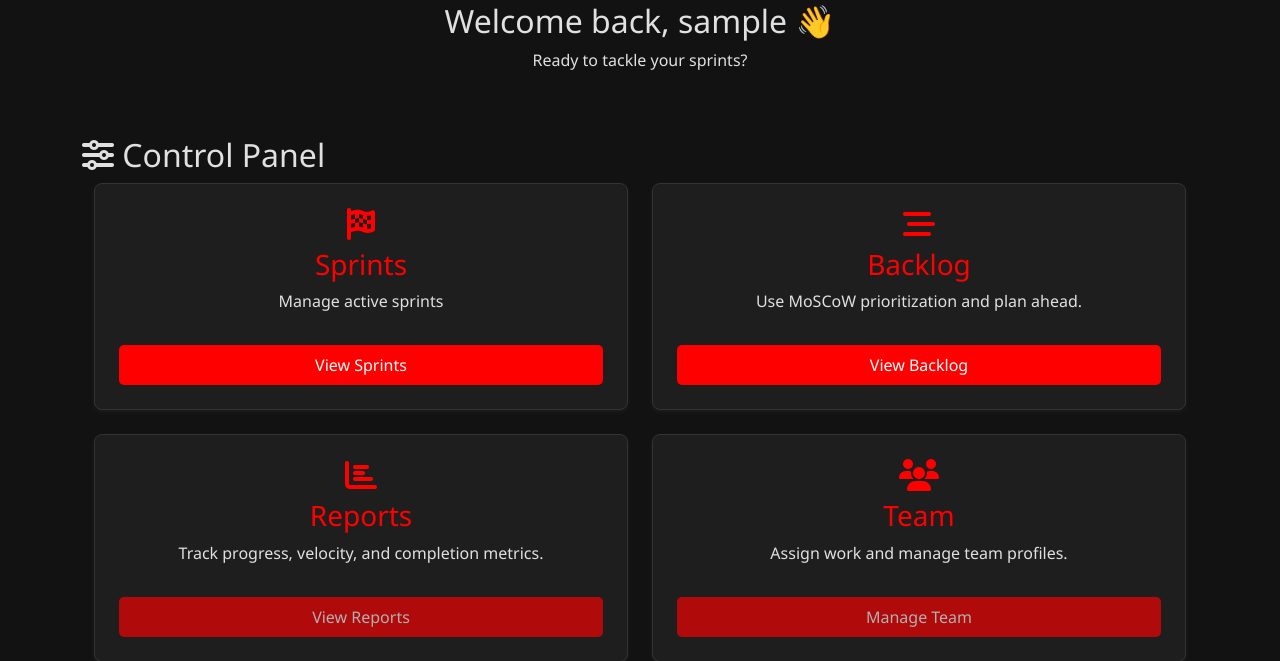
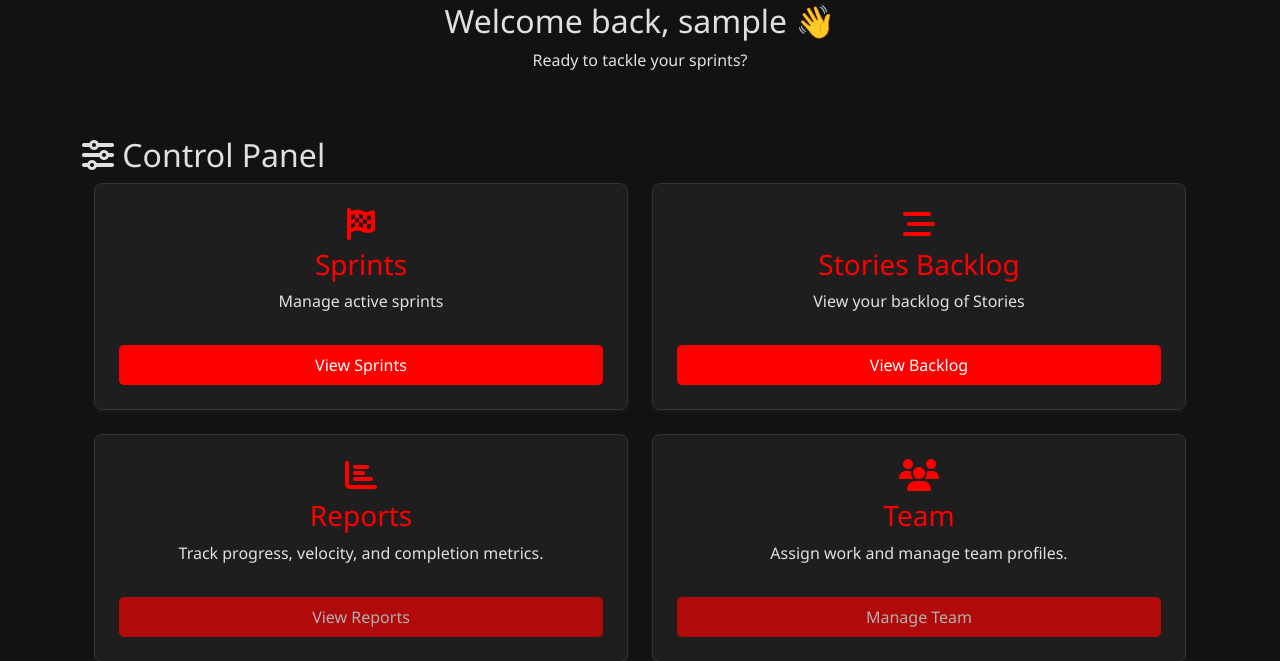
Before and after one commit to JoshThould/AgileIt, a Django app: page /dashboard/ in a window 1280 px wide. Shown: the part 188-849 px from the top of the page. Run offline with Django 4.2, Linux system fonts and the light colour scheme; the visitor is signed in with stand-in values (Sample User, id 1); some libraries are stand-ins or nearby versions.

Commit message:
Update dashboard.html: clarify backlog section title and description for better understanding

```diff
--- a/sprints/templates/sprints/dashboard.html
+++ b/sprints/templates/sprints/dashboard.html
@@ -34,8 +34,8 @@
         <div class="col-md-6 mb-4">
           <div class="card">
             <i class="fas fa-stream card-icon"></i>
-            <h3>Backlog</h3>
-            <p>Use MoSCoW prioritization and plan ahead.</p>
+            <h3>Stories Backlog</h3>
+            <p>View your backlog of Stories</p>
             <a href="{% url 'sprints:story-list' %}" class="btn">View Backlog</a>
           </div>
         </div>
```
